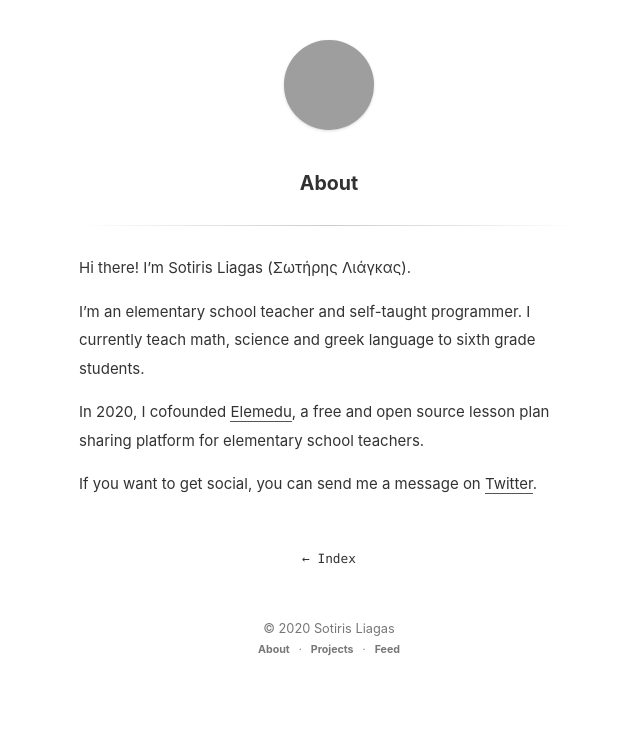
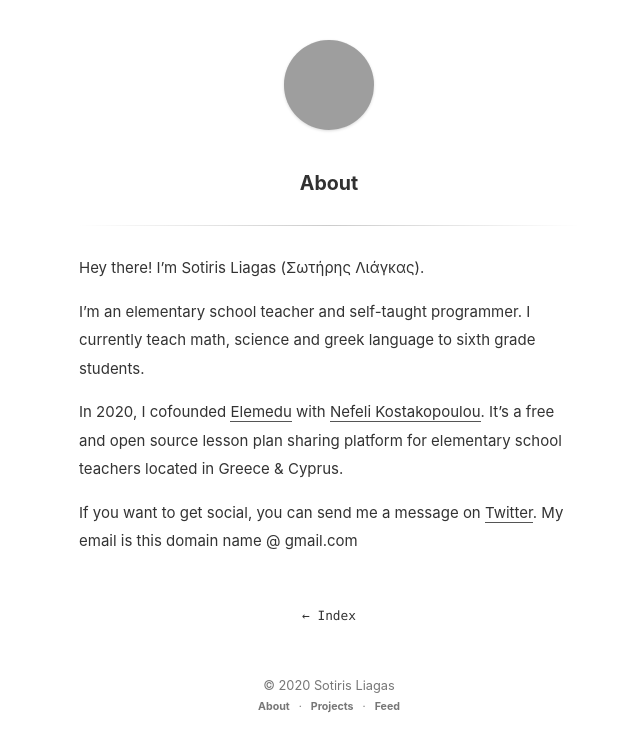
Before and after one commit to liagason/A-Jekyll-Blog, a Jekyll site: the page built from about.md, in a window 1280 px wide, cut to the strip 0-752 px from the top of the page. Shown: the whole strip, without its empty margins (311-951 px from the left). Built offline with Jekyll 4.4.1, drawn with Linux system fonts in a browser that asks for light colours; grey boxes are pictures that could not be loaded.

Commit message:
Update about.md

```diff
--- a/about.md
+++ b/about.md
@@ -3,10 +3,11 @@ layout: page
 title: About
 ---
 
-Hi there! I'm Sotiris Liagas (Σωτήρης Λιάγκας).
+Hey there! I'm Sotiris Liagas (Σωτήρης Λιάγκας).
 
 I'm an elementary school teacher and self-taught programmer. I currently teach math, science and greek language to sixth grade students.
 
-In 2020, I cofounded [Elemedu](https://elemedu.com), a free and open source lesson plan sharing platform for elementary school teachers.
+In 2020, I cofounded [Elemedu](https://elemedu.com) with [Nefeli Kostakopoulou](https://nefeli.dev). It's a free and open source lesson plan sharing platform for elementary school teachers located in Greece & Cyprus.
 
 If you want to get social, you can send me a message on [Twitter](https://twitter.com/liagason).
+My email is this domain name @ gmail.com
```
